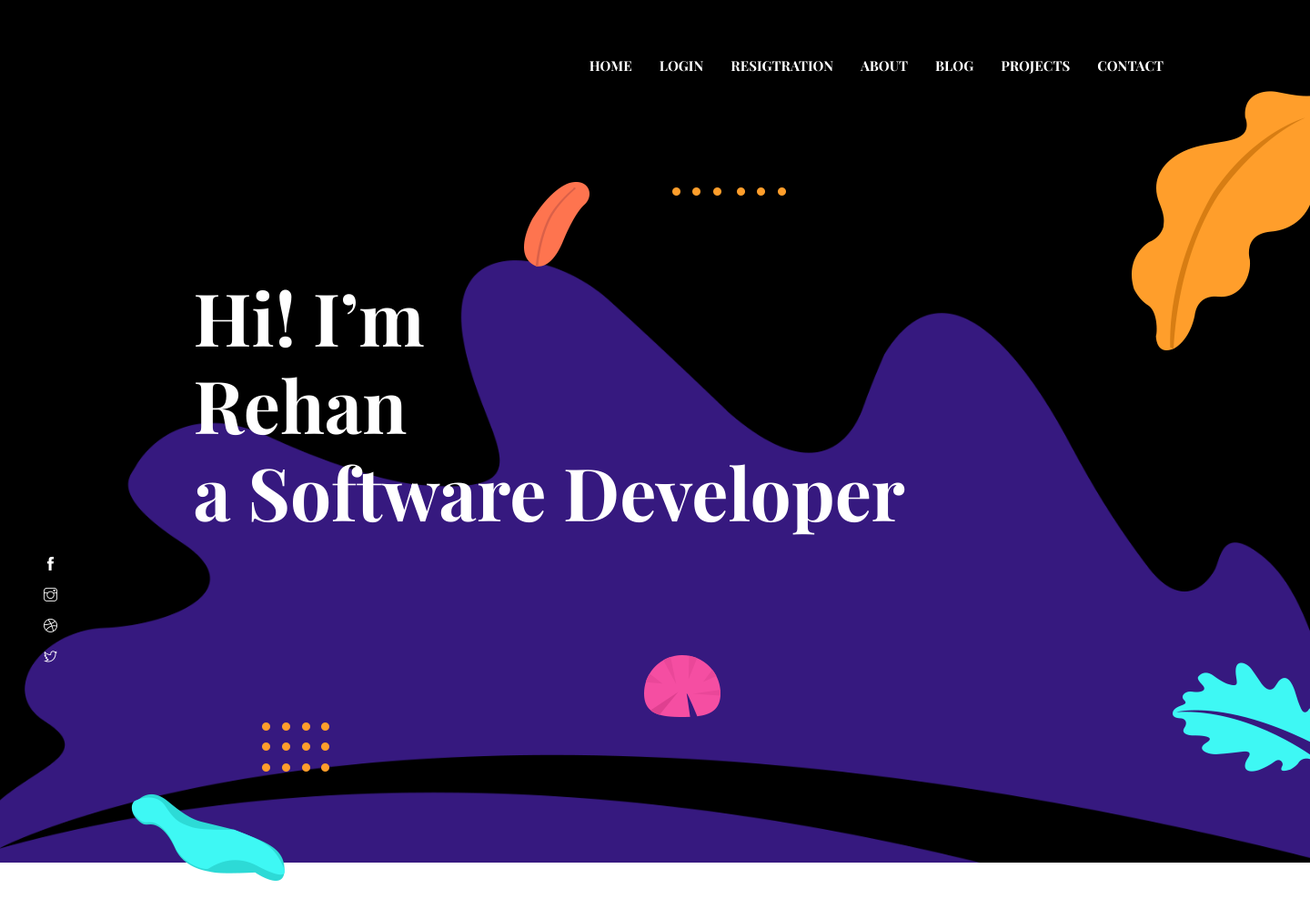
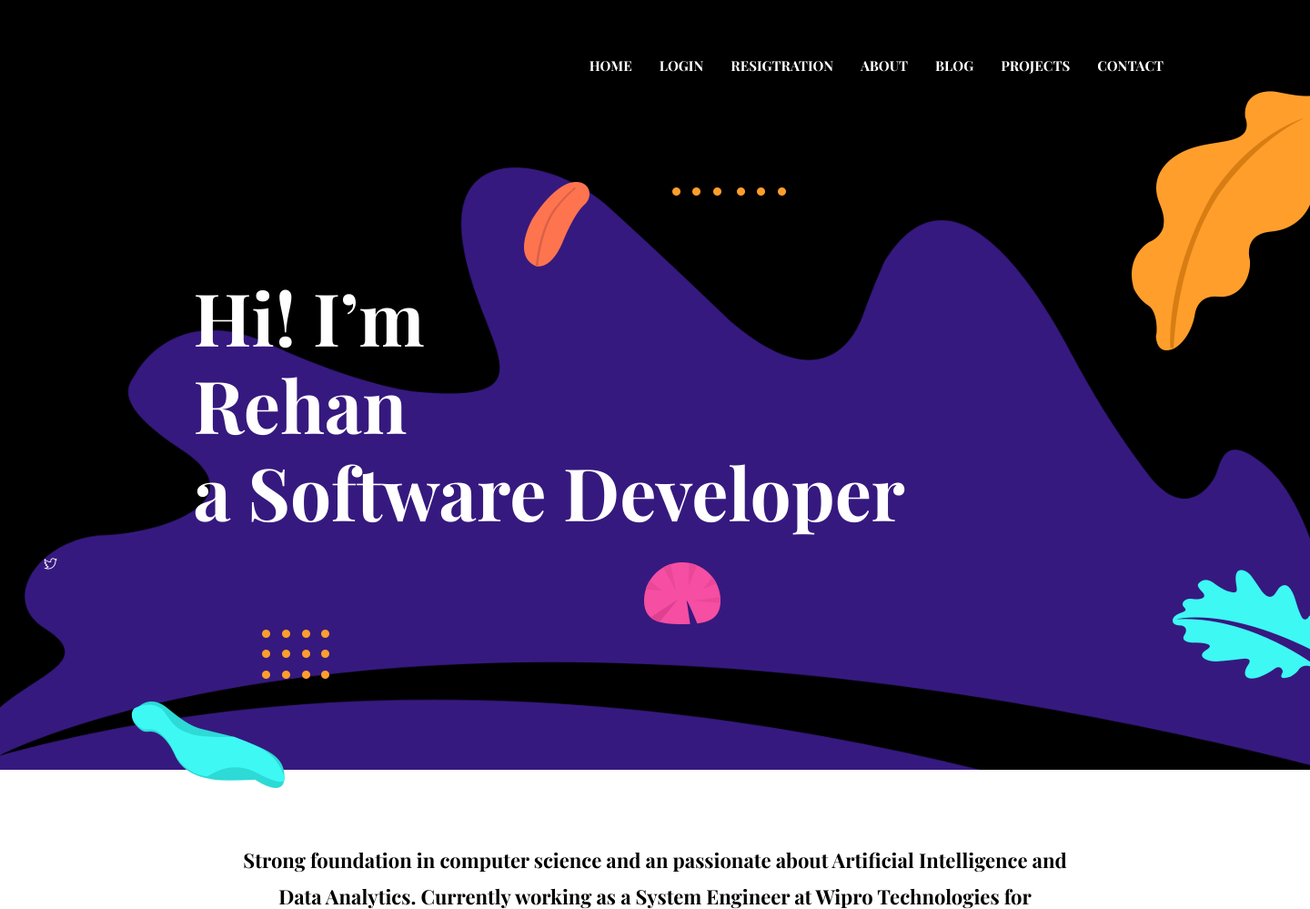
Before and after one commit to reh1548/python-flask-portfolio-website, a Flask app: page / in a window 1440 px wide; the page is wider, and only the part inside the window is pictured. Shown: the top 999 px of that part at 91% size. Run offline with Flask 3, Linux system fonts and the light colour scheme; some libraries are stand-ins or nearby versions.

Commit message:
updated index social media links

```diff
--- a/templates/footer.html
+++ b/templates/footer.html
@@ -5,7 +5,7 @@
       <div class="row">
         <div class="col-md-4">
           <h5 class="text-light">Email</h5>
-          <p class="text-white paragraph-lg font-secondary">ra3238159@email.com</p>
+          <p class="text-white paragraph-lg font-secondary">ra3238159@gmail.com</p>
         </div>
         <div class="col-md-4">
           <h5 class="text-light">Phone</h5>
--- a/templates/index.html
+++ b/templates/index.html
@@ -37,10 +37,10 @@
   </div>
   <!-- social icon -->
   <ul class="list-unstyled ml-5 mt-3 position-relative zindex-1">
-    <li class="mb-3"><a class="text-white" href="https://themefisher.com/"><i class="ti-facebook"></i></a></li>
+    <!-- <li class="mb-3"><a class="text-white" href="https://themefisher.com/"><i class="ti-facebook"></i></a></li>
     <li class="mb-3"><a class="text-white" href="https://themefisher.com/"><i class="ti-instagram"></i></a></li>
-    <li class="mb-3"><a class="text-white" href="https://themefisher.com/"><i class="ti-dribbble"></i></a></li>
-    <li class="mb-3"><a class="text-white" href="https://themefisher.com/"><i class="ti-twitter"></i></a></li>
+    <li class="mb-3"><a class="text-white" href="https://themefisher.com/"><i class="ti-dribbble"></i></a></li> -->
+    <li class="mb-3"><a class="text-white" href="https://www.linkedin.com/in/rehanulahmed/"><i class="ti-twitter"></i></a></li>
   </ul>
   <!-- /social icon -->
 </section>
```
